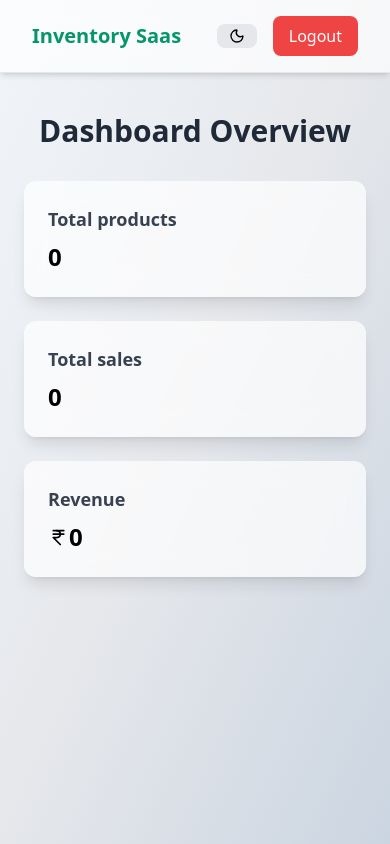
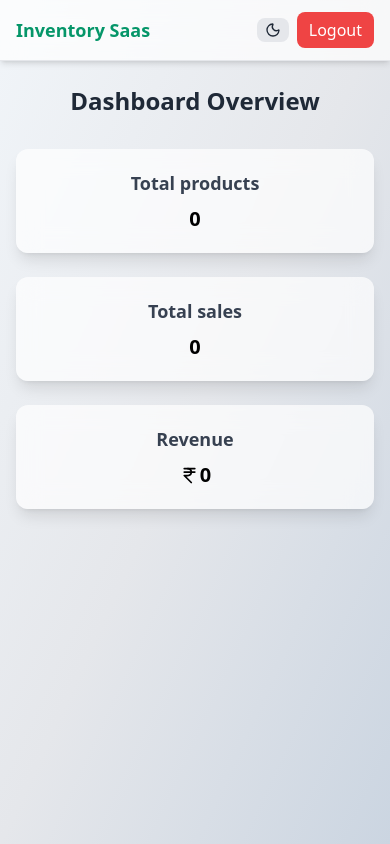
Before and after one commit to sanchitaroradev/inventory-saas, a React (Vite) app in the folder frontend/: page /dashboard in a window 390 px wide. Built offline with nearby package versions, Linux system fonts and the light colour scheme; no server answers; sample sign-in values are in the browser's storage.

Commit message:
Made entire application fully responsive (dashboard, products, sales, auth pages, navbar) with improved spacing, layout consistency, and mobile optimization

```diff
--- a/frontend/src/components/Navbar.tsx
+++ b/frontend/src/components/Navbar.tsx
@@ -13,21 +13,21 @@ const Navbar = () => {
     };
 
     return (
-        <div className="flex justify-between items-center bg-white/70 border-b border-gray-200 dark:bg-gray-900 dark:border-gray-700 transition backdrop-blur-md shadow-md px-8 py-4">
+        <div className="flex justify-between items-center bg-white/70 border-b border-gray-200 dark:bg-gray-900 dark:border-gray-700 transition backdrop-blur-md shadow-md px-4 sm:px-6 lg:px-8 py-3 sm:py-4">
 
             {/* Logo */}
             <h1
                 onClick={() => navigate("/dashboard")}
-                className="text-xl font-bold text-emerald-600 cursor-pointer"
+                className="text-lg sm:text-xl font-bold text-emerald-600 cursor-pointer"
             >Inventory Saas
             </h1>
 
             {/* Right side */}
-            <div className="flex items-center gap-4">
+            <div className="flex items-center gap-2 sm:gap-4">
 
                 <button
                     onClick={() => setDark(!dark)}
-                    className="flex items-center gap-2 px-3 py-1 rounded-lg bg-gray-200 hover:bg-gray-300 text-sm"
+                    className="flex items-center gap-2 px-2 sm:px-3 py-1 rounded-lg bg-gray-200 dark:bg-gray-700 text-gray-800 dark:text-white hover:bg-gray-300 dark:hover:bg-gray-600 transition text-sm"
                 >
                     {dark ? (
                         <>
@@ -42,7 +42,7 @@ const Navbar = () => {
 
                 <button
                     onClick={handleLogout}
-                    className="bg-red-500 text-white px-4 py-2 rounded-lg hover:bg-red-600 hover:shadow-lg active:scale-95 transition duration-150"
+                    className="bg-red-500 text-white px-3 sm:px-4 py-1.5 sm:py-2 rounded-lg hover:bg-red-600 hover:shadow-lg active:scale-95 transition duration-150"
                 >
                     Logout
                 </button>
--- a/frontend/src/pages/Dashboard.tsx
+++ b/frontend/src/pages/Dashboard.tsx
@@ -33,28 +33,28 @@ const Dashboard = () => {
     <div className="min-h-screen bg-gradient-to-br from-slate-100 via-gray-200 to-slate-300 dark:from-gray-900 transition-colors duration-300">
       <Navbar />
 
-      <div className="max-w-6xl mx-auto px-6 py-10">
-        <h1 className="text-center text-3xl font-bold mb-8 text-gray-800 dark:text-white">Dashboard Overview</h1>
+      <div className="max-w-6xl mx-auto px-4 sm:px-6 lg:px-8 py-6 sm:py-10">
+        <h1 className="text-center text-2xl sm:text-3xl font-bold mb-8 text-gray-800 dark:text-white">Dashboard Overview</h1>
 
         {/* Cards */}
-        <div className="grid grid-cols-1 md:grid-cols-3 gap-6">
+        <div className="grid grid-cols-1 sm:grid-cols-2 lg:grid-cols-3 gap-6">
 
           {/* Card 1 */}
-          <div className="bg-white/70 backdrop-blur-md shadow-lg p-6 rounded-xl dark:bg-gray-800 dark:text-white hover:shadow-xl transition">
-            <h2 className="text-lg font-semibold text-gray-700 dark:text-gray-300">Total products</h2>
-            <p className="text-2xl mt-2 font-bold">{stats.totalProducts}</p>
+          <div className="bg-white/70 backdrop-blur-md shadow-lg p-5 sm:p-8 rounded-xl dark:bg-gray-800 dark:text-white hover:shadow-xl transition">
+            <h2 className="text-lg text-center font-semibold text-gray-700 dark:text-gray-300">Total products</h2>
+            <p className="text-xl sm:text-2xl mt-2 text-center font-bold">{stats.totalProducts}</p>
           </div>
 
           {/* Card 2 */}
-          <div className="bg-white/70 backdrop-blur-md shadow-lg p-6 rounded-xl dark:bg-gray-800 dark:text-white hover:shadow-xl transition">
-            <h2 className="text-lg font-semibold text-gray-700 dark:text-gray-300">Total sales</h2>
-            <p className="text-2xl mt-2 font-bold">{stats.totalSales}</p>
+          <div className="bg-white/70 backdrop-blur-md shadow-lg p-5 sm:p-8 rounded-xl dark:bg-gray-800 dark:text-white hover:shadow-xl transition">
+            <h2 className="text-lg text-center font-semibold text-gray-700 dark:text-gray-300">Total sales</h2>
+            <p className="text-xl sm:text-2xl mt-2 text-center font-bold">{stats.totalSales}</p>
           </div>
 
           {/* Card 3 */}
-          <div className="bg-white/70 backdrop-blur-md shadow-lg p-6 rounded-xl dark:bg-gray-800 dark:text-white hover:shadow-xl transition">
-            <h2 className="text-lg font-semibold text-gray-700 dark:text-gray-300">Revenue</h2>
-            <p className="flex items-center text-2xl mt-2 font-bold ">
+          <div className="bg-white/70 backdrop-blur-md shadow-lg p-5 sm:p-8 rounded-xl dark:bg-gray-800 dark:text-white hover:shadow-xl transition">
+            <h2 className="text-lg text-center font-semibold text-gray-700 dark:text-gray-300">Revenue</h2>
+            <p className="flex items-center justify-center text-xl sm:text-2xl mt-2 font-bold ">
               <IndianRupee size={21} />
               <span>{stats.totalRevenue}</span>
             </p>
--- a/frontend/src/pages/Login.tsx
+++ b/frontend/src/pages/Login.tsx
@@ -38,21 +38,21 @@ const Login = () => {
 
 
   return (
-    <div className="flex items-center justify-center h-screen bg-linear-to-r from-slate-100 via-gray-200 to-slate-300 dark:bg-slate-900">
+    <div className="flex items-center justify-center min-h-screen px-4 bg-linear-to-r from-slate-100 via-gray-200 to-slate-300 dark:bg-slate-900">
 
       <div className="absolute top-5 right-5">
         <button
           onClick={() => setDark(!dark)}
-          className="flex items-center gap-2 px-3 py-1 rounded-lg bg-gray-200 hover:bg-gray-300 text-sm"
+          className="flex items-center gap-2 px-2 sm:px-3 py-1 rounded-lg bg-gray-200 hover:bg-gray-300 text-sm"
         >
           {dark ? <Sun size={16} /> : <Moon size={16} />}
         </button>
       </div>
 
       {/* Card */}
-      <div className="p-8 space-y-4 rounded-2xl w-87.5 transition-all duration-300 ease-in-out hover:-translate-y-2 hover:shadow-2xl bg-white/70 backdrop-blur-md shadow-xl dark:bg-white/10 dark:backdrop-blur-lg dark:shadow-emerald-400/20">
+      <div className="p-5 sm:p-8 space-y-4 rounded-2xl w-full max-w-sm transition-all duration-300 ease-in-out hover:-translate-y-2 hover:shadow-2xl bg-white/70 backdrop-blur-md shadow-xl dark:bg-white/10 dark:backdrop-blur-lg dark:shadow-emerald-400/20">
         {/* Title */}
-        <h2 className="text-2xl font-bold mb-6 text-center text-gray-800 dark:text-white">Inventory Login </h2>
+        <h2 className="text-xl sm:text-2xl font-bold mb-6 text-center text-gray-800 dark:text-white">Inventory Login </h2>
 
         {/* Email */}
         <input
@@ -68,7 +68,7 @@ const Login = () => {
           <input
             type={showPassword ? "text" : "password"}
             placeholder="Enter password"
-            className="w-full mb-6 p-3 rounded-lg border transition duration-200 focus:outline-none focus:ring-2 focus:ring-emerald-400 bg-white border-gray-300 text-black dark:bg-slate-800 dark:text-white dark:border-slate-600"
+            className="w-full mb-4 p-3 rounded-lg border transition duration-200 focus:outline-none focus:ring-2 focus:ring-emerald-400 bg-white border-gray-300 text-black dark:bg-slate-800 dark:text-white dark:border-slate-600"
             value={password}
             onChange={(e) => setPassword(e.target.value)}
           />
--- a/frontend/src/pages/Sales.tsx
+++ b/frontend/src/pages/Sales.tsx
@@ -92,14 +92,14 @@ const Sales = () => {
       <Navbar />
 
       {/* Container */}
-      <div className="max-w-6xl mx-auto px-6 py-10">
+      <div className="max-w-6xl mx-auto px-4 sm:px-6 lg:px-8 py-6 sm:py-10">
 
-        <h1 className="text-3xl font-bold text-center mb-10 text-gray-800 dark:text-white">
+        <h1 className="text-2xl sm:text-3xl font-bold text-center mb-10 text-gray-800 dark:text-white">
           Sales
         </h1>
 
         {/* Create Sale card */}
-        <div className="bg-white/70 dark:bg-gray-800 text-gray-800 dark:text-white space-y-4 backdrop-blur-md p-8 rounded-2xl shadow-md mb-8 hover:shadow-lg transition duration-200">
+        <div className="bg-white/70 dark:bg-gray-800 text-gray-800 dark:text-white space-y-4 backdrop-blur-md p-5 sm:p-8 rounded-2xl shadow-md mb-8 hover:shadow-lg transition duration-200">
 
           <h2 className="text-lg font-semibold text-center mb-6">
             Create Sale
@@ -138,7 +138,7 @@ const Sales = () => {
             {/* Button */}
             <button
               onClick={handleSell}
-              className="flex items-center cursor-pointer justify-center gap-2 bg-emerald-500 text-white px-4 py-2 rounded-lg hover:bg-emerald-600 hover:shadow-lg hover:shadow-emerald-500/30 active:scale-95 transition duration-150 disabled:opacity-50">
+              className="w-full sm:w-fit flex items-center cursor-pointer justify-center gap-2 bg-emerald-500 text-white px-4 py-2 rounded-lg hover:bg-emerald-600 hover:shadow-lg hover:shadow-emerald-500/30 active:scale-95 transition duration-150 disabled:opacity-50">
               Sell Product
             </button>
 
@@ -146,26 +146,26 @@ const Sales = () => {
         </div>
 
         {/* Sales History */}
-        <div className="bg-white/70 dark:bg-gray-800 text-gray-800 dark:text-white space-y-4 backdrop-blur-md p-8 rounded-2xl shadow-md hover:shadow-lg transition duration-200">
+        <div className="bg-white/70 dark:bg-gray-800 text-gray-800 dark:text-white space-y-4 backdrop-blur-md p-5 sm:p-8 rounded-2xl shadow-md hover:shadow-lg transition duration-200">
 
           <h2 className="text-lg font-semibold mb-4">
             Sales History
           </h2>
 
           {sales.length === 0 ? (
-            <p className="text-gray-500 text-center py-4">
+            <p className="text-gray-500 dark:text-gray-400 text-center py-4">
               No sales yet
             </p>
           ):(
             sales.map((sale) => (
-              <div key={sale._id} className="p-4 border border-gray-200 dark:border-gray-700 rounded-lg bg-white dark:bg-gray-700 text-gray-800 dark:text-white flex justify-between items-center transition">
+              <div key={sale._id} className="p-4 border border-gray-200 dark:border-gray-700 rounded-xl bg-white dark:bg-gray-700 text-gray-800 dark:text-white flex flex-col sm:flex-row sm:justify-between sm:items-center gap-3 transition duration-200 hover:shadow-lg">
 
-                <div>
-                  <h3 className="font-semibold">{sale.productId?.name}</h3>
+                <div className="flex flex-col items-start">
+                  <h3 className="font-semibold text-sm sm:text-base">{sale.productId?.name}</h3>
                   <p className="text-sm text-gray-500 dark:text-gray-400">Qty: {sale.quantity}</p>
                 </div>
 
-                <p className="font-bold">₹{sale.totalAmount}</p>
+                <p className="font-bold self-end sm:self-auto">₹{sale.totalAmount}</p>
               </div>
             ))
           )}
```
Also changed, not shown: frontend/src/pages/Product.tsx (+12 -12 lines), frontend/src/pages/Signup.tsx (+9 -9 lines).
